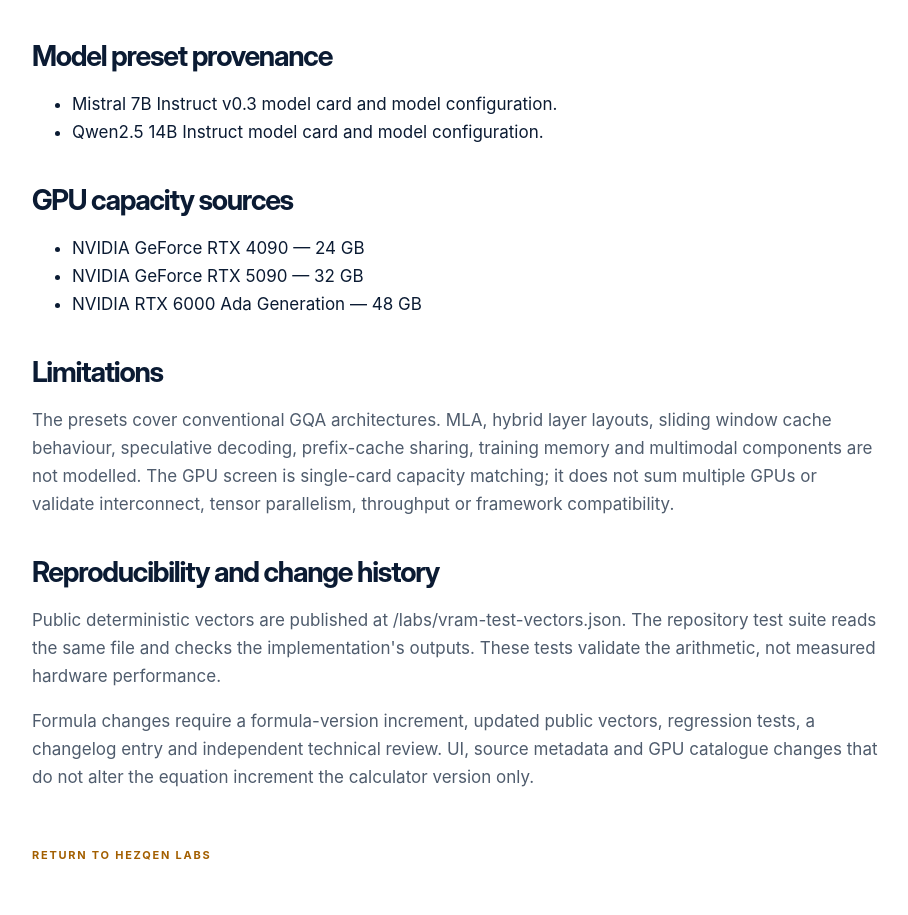
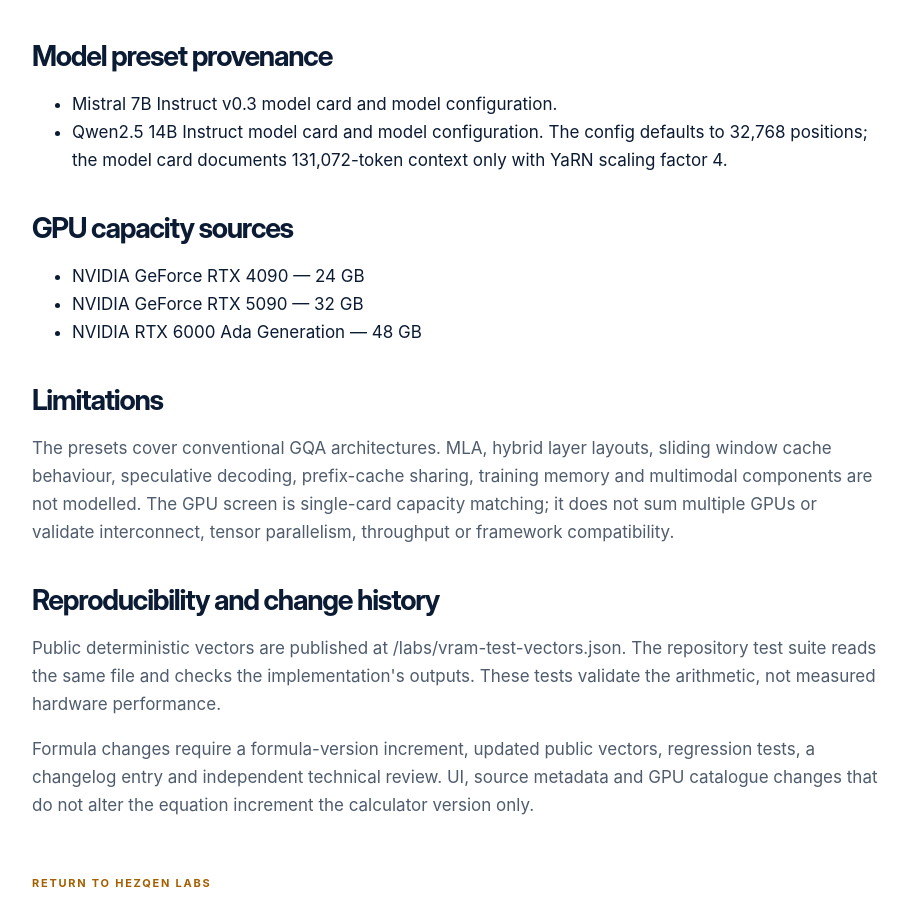
Before and after one commit to LloydCoder/hezqen, a Next.js app: page /labs/methodology in a window 1280 px wide. Shown: the part 1287-2202 px from the top of the page, without its empty margins (183-1091 px from the left). Built offline with nearby package versions, Linux system fonts and the light colour scheme; no server answers.

Commit message:
docs: clarify Qwen long-context YaRN requirement

```diff
--- a/app/(frontend)/labs/methodology/page.tsx
+++ b/app/(frontend)/labs/methodology/page.tsx
@@ -102,10 +102,11 @@ export default function VramMethodologyPage() {
               Qwen2.5 14B Instruct model card
             </a>{" "}
             and{" "}
-            <a href="https://huggingface.co/Qwen/Qwen2.5-14B-Instruct/blob/main/config.json">
+            <a href="https://huggingface.co/Qwen/Qwen2.5-14B-Instruct/blob/76ca6ba/config.json">
               model configuration
             </a>
-            .
+            . The config defaults to 32,768 positions; the model card documents 131,072-token
+            context only with YaRN scaling factor 4.
           </li>
         </ul>
         <h2>GPU capacity sources</h2>
```
